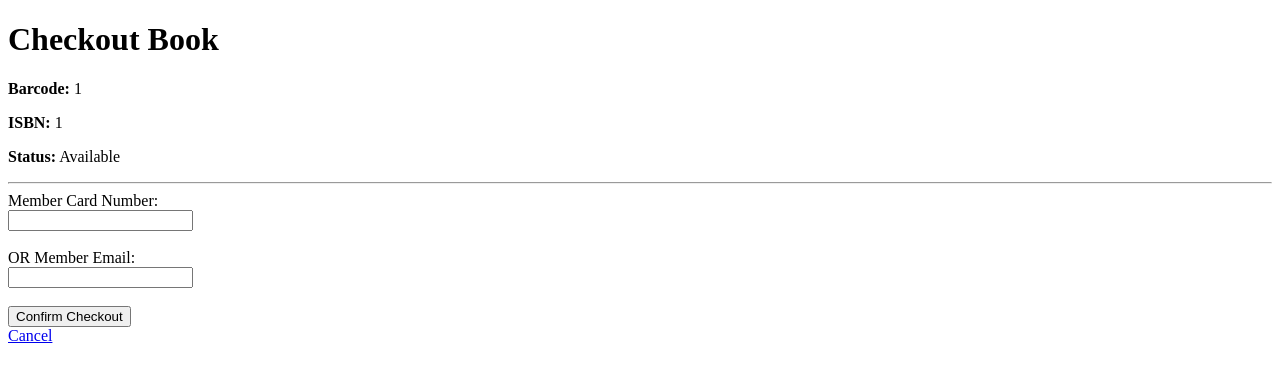
After one commit to lvontish-nyu/DatabaseSecurity_Spring2026, a Flask app: page /checkout_page/1 in a window 1280 px wide. The commit adds this page. Shown: the top 382 px of the page. Run offline with Flask 3, Linux system fonts and the light colour scheme; data comes from the database, SQL or seed files in the repository; both versions use the stored data as it was after the commit.

Commit message:
Added checkin and checkout functionality.

```diff
--- a/Project/app.py
+++ b/Project/app.py
@@ -366,16 +366,38 @@ def reactivate_member(card_number):
     return redirect('/member-management')
 
 
-@app.route('/checkout', methods=['POST'])
-def checkout():
+
+@app.route('/checkout_page/<int:barcode>')
+def checkout_page(barcode):
+    conn = get_db_connection()
+    cur = conn.cursor()
+
+    copy = cur.execute("""
+        SELECT Barcode, ISBN, Status
+        FROM Copies
+        WHERE Barcode = ?
+    """, (barcode,)).fetchone()
+
+    conn.close()
+
+    if not copy:
+        return "Copy not found", 404
+
+    return render_template("checkout.html", copy=copy)
+
+
+@app.route('/checkout_confirm', methods=['POST'])
+def checkout_confirm():
     barcode = request.form['barcode']
-    card_number = request.form['card_number']
+    card_number = request.form.get('card_number')
     email = request.form.get('email')
 
     conn = get_db_connection()
     cur = conn.cursor()
 
-    # 1. Resolve member
+    # -------------------------
+    # Resolve member
+    # -------------------------
     if card_number:
         cur.execute("""
             SELECT Card_Number FROM Members
@@ -391,35 +413,44 @@ def checkout():
         member = cur.fetchone()
 
     else:
+        conn.close()
         return "Must provide card number or email", 400
 
     if not member:
+        conn.close()
         return "Member not found", 404
 
-    card_number = member[0]
+    card_number = member["Card_Number"]
 
-    # Check copy availability
-    cur.execute("SELECT Status FROM Copies WHERE Barcode = ?", (barcode,))
+    # -------------------------
+    # Check availability
+    # -------------------------
+    cur.execute("""
+        SELECT Status FROM Copies WHERE Barcode = ?
+    """, (barcode,))
     copy = cur.fetchone()
 
     if not copy:
+        conn.close()
         return "Copy not found", 404
 
-    if copy[0] != "Available":
+    if copy["Status"] != "Available":
+        conn.close()
         return "Copy is not available", 400
 
-    # Update copy status + increment checkouts
+    # -------------------------
+    # Update copy
+    # -------------------------
     cur.execute("""
         UPDATE Copies
         SET Status = 'Checked Out',
             Checkouts = Checkouts + 1
-        WHERE Barcode = ? AND Status = 'Available'
+        WHERE Barcode = ?
     """, (barcode,))
 
-    if cur.rowcount == 0:
-        return "Checkout failed (race condition or already checked out)", 400
-
-    # INSERT loan record
+    # -------------------------
+    # Create loan
+    # -------------------------
     cur.execute("""
         INSERT INTO Loans (
             Barcode, Card_Number, Checkout_Date, Due_Date, Return_Date, Status
@@ -435,6 +466,71 @@ def checkout():
     return redirect('/librarian')
 
 
+
+
+
+def checkin_copy(conn, cur, barcode):
+    cur.execute("""
+        UPDATE Copies
+        SET Status = 'Available'
+        WHERE Barcode = ? AND Status = 'Checked Out'
+    """, (barcode,))
+
+    if cur.rowcount == 0:
+        return "Checkin failed"
+
+    cur.execute("""
+        UPDATE Loans
+        SET Return_Date = DATE('now'),
+            Status = 'Returned'
+        WHERE Barcode = ? AND Return_Date IS NULL
+    """, (barcode,))
+
+    return None
+
+
+@app.route('/scan_copy', methods=['POST'])
+def scan_copy():
+    barcode = request.form['barcode']
+
+    conn = get_db_connection()
+    cur = conn.cursor()
+
+    copy = cur.execute("""
+        SELECT Status
+        FROM Copies
+        WHERE Barcode = ?
+    """, (barcode,)).fetchone()
+
+    if not copy:
+        conn.close()
+        return "Copy not found", 404
+
+    status = copy["Status"]
+
+    # If the copy is checked out, automatically check it in
+    if status == "Checked Out":
+        error = checkin_copy(conn, cur, barcode)
+
+        if error:
+            conn.close()
+            return error, 400
+
+        conn.commit()
+        conn.close()
+        return redirect('/librarian')
+
+    # If the copy is available, redirect to the checkout page
+    elif status == "Available":
+        conn.close()
+        return redirect(f'/checkout_page/{barcode}')
+
+    else:
+        conn.close()
+        return f"Cannot process status: {status}", 400
+
+
+
 if __name__ == '__main__':
     init_db()
     app.run(debug=True)
--- /dev/null
+++ b/Project/templates/checkout.html
@@ -0,0 +1,31 @@
+<!DOCTYPE html>
+<html>
+<head>
+    <title>Checkout</title>
+</head>
+<body>
+
+<h1>Checkout Book</h1>
+
+<p><strong>Barcode:</strong> {{ copy['Barcode'] }}</p>
+<p><strong>ISBN:</strong> {{ copy['ISBN'] }}</p>
+<p><strong>Status:</strong> {{ copy['Status'] }}</p>
+
+<hr>
+
+<form action="/checkout_confirm" method="POST">
+    <input type="hidden" name="barcode" value="{{ copy['Barcode'] }}">
+
+    <label>Member Card Number:</label><br>
+    <input type="text" name="card_number"><br><br>
+
+    <label>OR Member Email:</label><br>
+    <input type="text" name="email"><br><br>
+
+    <button type="submit">Confirm Checkout</button>
+</form>
+
+<a href="/librarian">Cancel</a>
+
+</body>
+</html>
```
Also changed, not shown: Project/templates/librarian.html (+5 -11 lines), Project/database.db.
